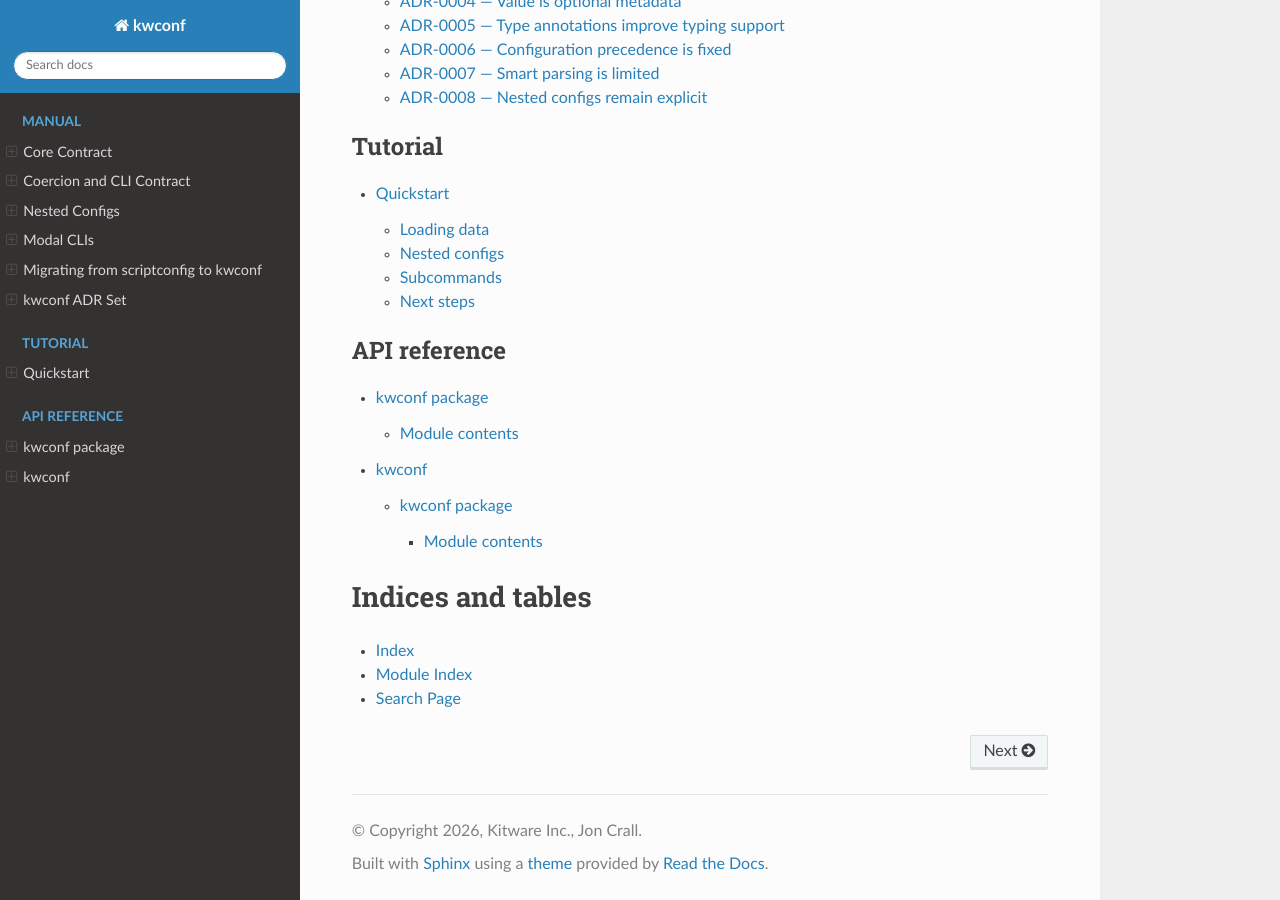
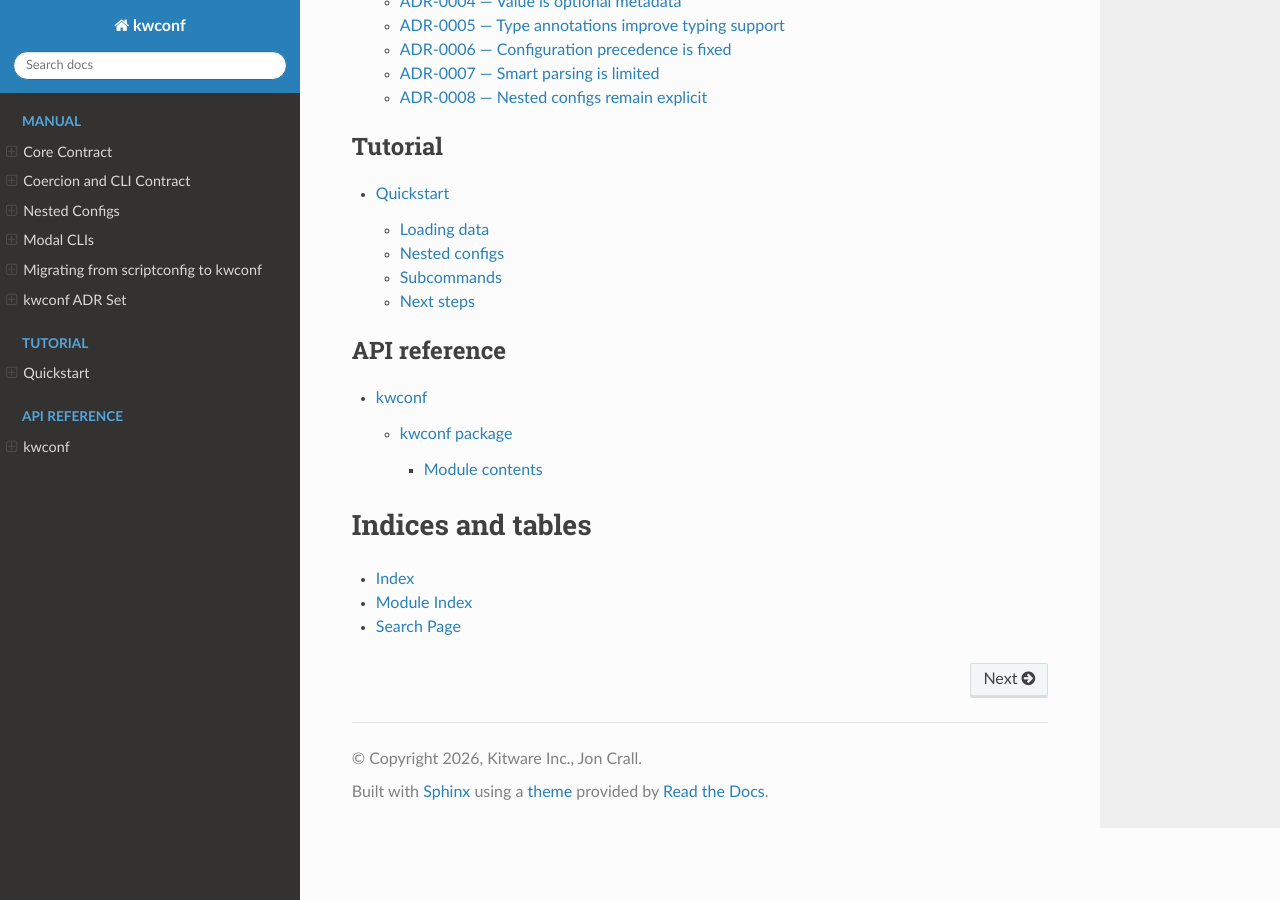
Before and after one commit to Erotemic/kwconf, a Sphinx documentation site: the page built from docs/source/index.rst, in a window 1280 px wide and 900 px high, scrolled down 1512 px. Built offline with Sphinx 7.4.7 and the Read the Docs theme 3.1.0, drawn with Linux system fonts in a browser that asks for light colours.

Commit message:
Fix Sphinx documentation warnings

```diff
--- a/docs/source/conf.py
+++ b/docs/source/conf.py
@@ -111,7 +111,6 @@
 # sys.path.insert(0, os.path.abspath('.'))
 
 # -- Project information -----------------------------------------------------
-import sphinx_rtd_theme
 from os.path import exists
 from os.path import dirname
 from os.path import join
@@ -274,7 +273,10 @@
 # The suffix(es) of source filenames.
 # You can specify multiple suffix as a list of string:
 #
-source_suffix = ['.rst', '.md']
+source_suffix = {
+    '.rst': 'restructuredtext',
+    '.md': 'markdown',
+}
 
 # The master toctree document.
 master_doc = 'index'
@@ -301,7 +303,6 @@
 # a list of builtin themes.
 #
 html_theme = 'sphinx_rtd_theme'
-html_theme_path = [sphinx_rtd_theme.get_html_theme_path()]
 
 # Theme options are theme-specific and customize the look and feel of a theme
 # further.  For a list of options available for each theme, see the
@@ -309,7 +310,6 @@
 #
 html_theme_options = {
     'collapse_navigation': False,
-    'display_version': True,
     'navigation_depth': -1,
     # 'logo_only': True,
 }
@@ -319,7 +319,7 @@
 # Add any paths that contain custom static files (such as style sheets) here,
 # relative to this directory. They are copied after the builtin static files,
 # so a file named "default.css" will overwrite the builtin "default.css".
-html_static_path = ['_static']
+html_static_path = []
 
 # Custom sidebar templates, must be a dictionary that maps document names
 # to template names.
@@ -408,6 +408,10 @@
     ),
 ]
 
+
+
+# Generate heading anchors for intra-page Markdown links in ADRs.md.
+myst_heading_anchors = 3
 
 # -- Extension configuration -------------------------------------------------
 from sphinx.domains.python import PythonDomain  # NOQA
--- a/docs/source/index.rst
+++ b/docs/source/index.rst
@@ -38,7 +38,6 @@
    :caption: API reference
    :maxdepth: 5
 
-   auto/kwconf
    auto/modules
 
 
```
